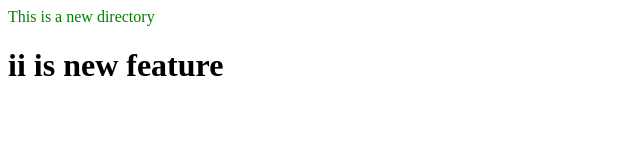
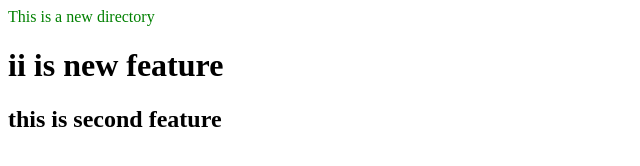
Before and after one commit to sakshipal80/localrepo, a plain HTML site: page index.html in a window 1280 px wide. Shown: the whole page, without its empty margins (0-640 px from the left). Drawn offline with Linux system fonts and the light colour scheme.

Commit message:
add second feature

```diff
--- a/index.html
+++ b/index.html
@@ -1,5 +1,6 @@
 <p>This is a new directory</p>
 <h1>ii is new feature</h1>
+<h2>this is second feature</h2>
 
 <style>
   p {
```
